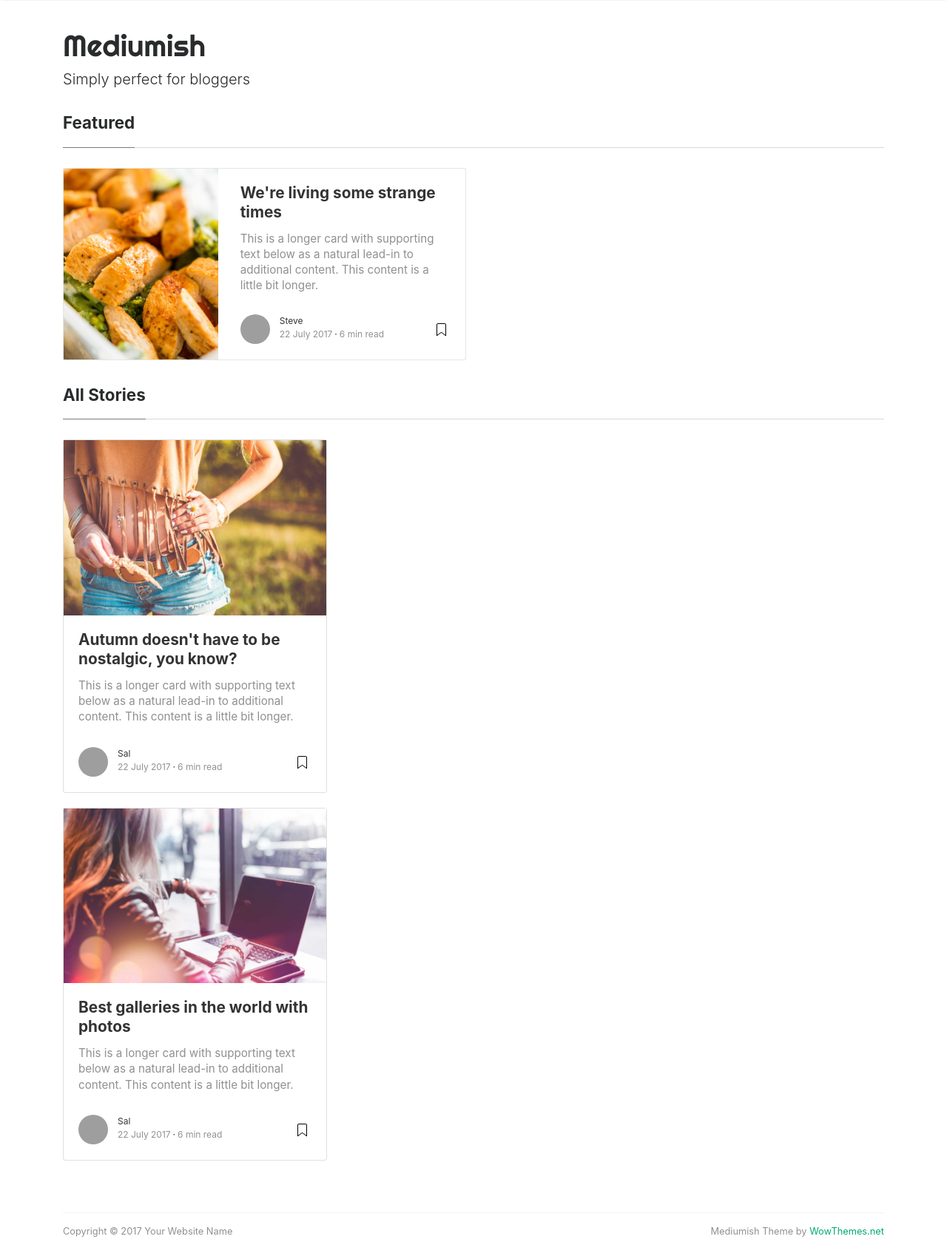
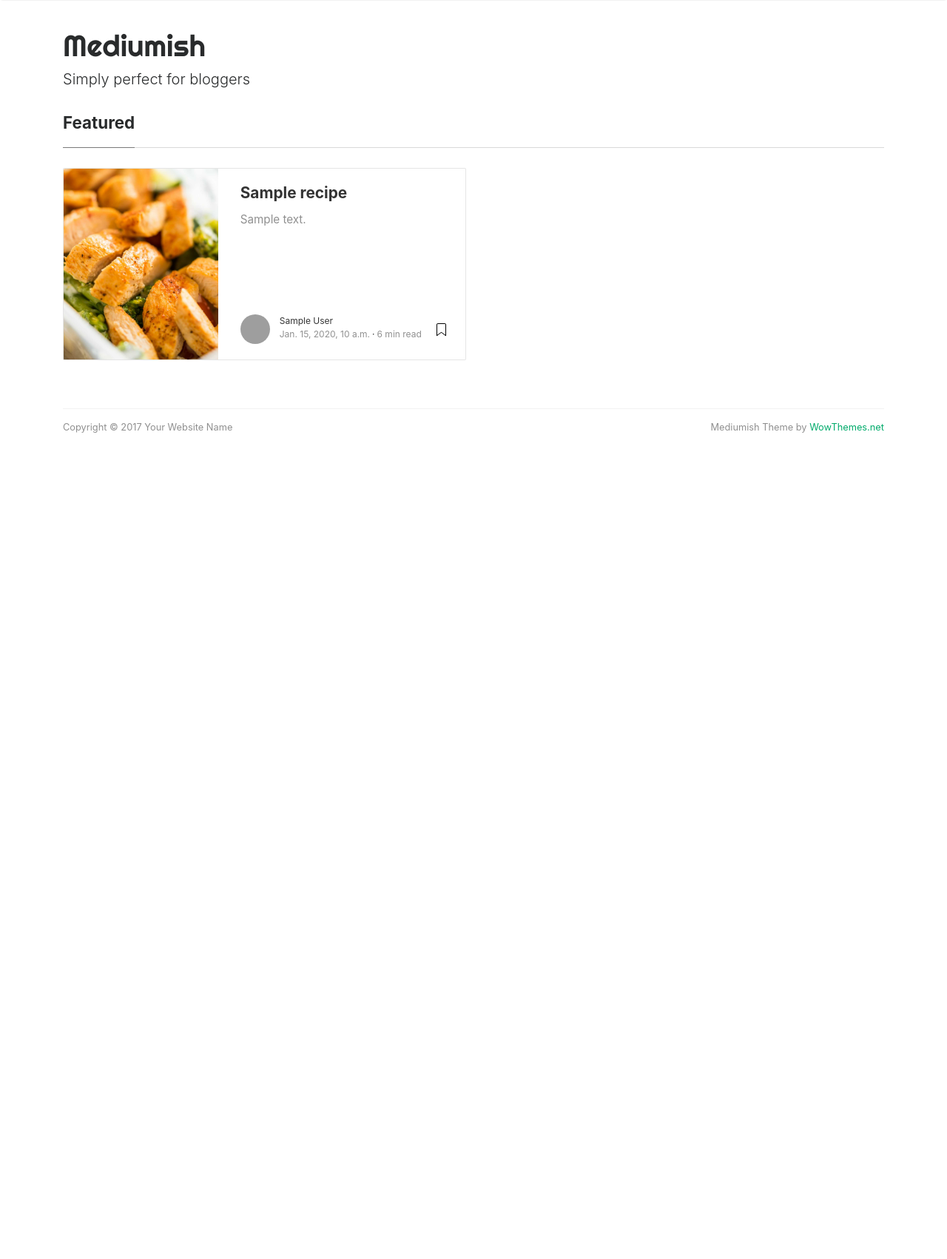
Before and after one commit to neilravi7/mysite, a Django app: template templates/recipes/main_list_article.html in a window 1280 px wide. Shown: the part 56-1758 px from the top of the page at 74% size. After the commit the page ends 641 px from the top, so only its background shows below. Run offline with Django 3.2, Linux system fonts and the light colour scheme; the template is opened without the code that fills it: values that come from a table or form of the project are taken from there, others are empty; tables that the repository leaves empty hold one stand-in row (values such as "Sample post"); some libraries are stand-ins or nearby versions; grey boxes are pictures that could not be loaded.

Commit message:
integrate recipe code into the templates

```diff
--- a/templates/recipes/main_list_article.html
+++ b/templates/recipes/main_list_article.html
@@ -1,4 +1,5 @@
 {% extends 'main_base.html' %}
+{% load static %}
 {% block content %}
 <!-- Begin Featured
 ================================================== -->
@@ -8,20 +9,21 @@
     </div>
     <div class="card-columns listfeaturedtag">
 
+        {% for recipe in recipes %}
         <!-- begin post -->
         <div class="card">
             <div class="row">
                 <div class="col-md-5 wrapthumbnail">
                     <a href="post.html">
-                        <div class="thumbnail" style="background-image:url(assets/img/demopic/1.jpg);">
+                        <div class="thumbnail" style="background-image:url({% static 'assets/img/demopic/1.jpg' %});">
                         </div>
                     </a>
                 </div>
+
                 <div class="col-md-7">
                     <div class="card-block">
-                        <h2 class="card-title"><a href="post.html">We're living some strange times</a></h2>
-                        <h4 class="card-text">This is a longer card with supporting text below as a natural
-                            lead-in to additional content. This content is a little bit longer.</h4>
+                        <h2 class="card-title"><a href="post.html">{{recipe.name}}</a></h2>
+                        <h4 class="card-text"> {{recipe.description}} </h4>
                         <div class="metafooter">
                             <div class="wrapfooter">
                                 <span class="meta-footer-thumb">
@@ -30,8 +32,8 @@
                                             alt="Sal"></a>
                                 </span>
                                 <span class="author-meta">
-                                    <span class="post-name"><a href="author.html">Steve</a></span><br>
-                                    <span class="post-date">22 July 2017</span><span class="dot"></span><span
+                                    <span class="post-name"><a href="author.html">{{recipe.user.first_name}} {{recipe.user.last_name}}</a></span><br>
+                                    <span class="post-date">{{recipe.created}}</span><span class="dot"></span><span
                                         class="post-read">6 min read</span>
                                 </span>
                                 <span class="post-read-more"><a href="post.html" title="Read Story"><svg
@@ -47,19 +49,21 @@
             </div>
         </div>
         <!-- end post -->
+        {% endfor %}
     </div>
 </section>
+{% endblock %}
 <!-- End Featured
 ================================================== -->
 <!-- Begin List Posts
 ================================================== -->
-<section class="recent-posts">
+<!-- <section class="recent-posts">
     <div class="section-title">
         <h2><span>All Stories</span></h2>
     </div>
     <div class="card-columns listrecent">
 
-        <!-- begin post -->
+        begin post
         <div class="card">
             <a href="post.html">
                 <img class="img-fluid" src="assets/img/demopic/5.jpg" alt="">
@@ -90,11 +94,11 @@
                     </div>
                 </div>
             </div>
-        </div>
+        </div> -->
         <!-- end post -->
 
         <!-- begin post -->
-        <div class="card">
+        <!-- <div class="card">
             <a href="post.html">
                 <img class="img-fluid" src="assets/img/demopic/6.jpg" alt="">
             </a>
@@ -123,10 +127,9 @@
                     </div>
                 </div>
             </div>
-        </div>
+        </div> -->
         <!-- end post -->
-    </div>
-</section>
+    <!-- </div>
+</section> -->
 <!-- End List Posts
 ================================================== -->
-{% endblock%}
```
Also changed, not shown: recipes/views.py (+5 -7 lines).
